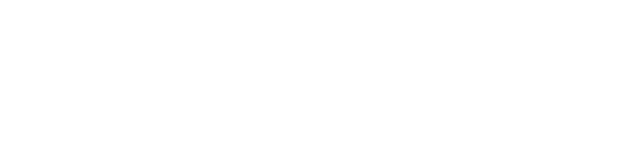
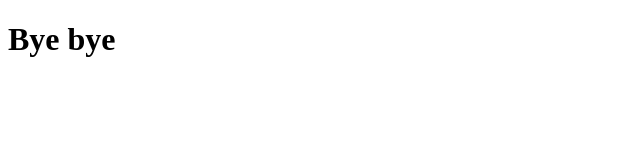
Before and after one commit to dattran306/123, a plain HTML site: page 02.html in a window 1280 px wide. Shown: the whole page, without its empty margins (0-640 px from the left). Drawn offline with Linux system fonts and the light colour scheme.

Commit message:
Da thay doi file 02

```diff
--- a/02.html
+++ b/02.html
@@ -7,6 +7,6 @@
     <title>Document</title>
 </head>
 <body>
-
+    <h1>Bye bye</h1>
 </body>
 </html>
```
